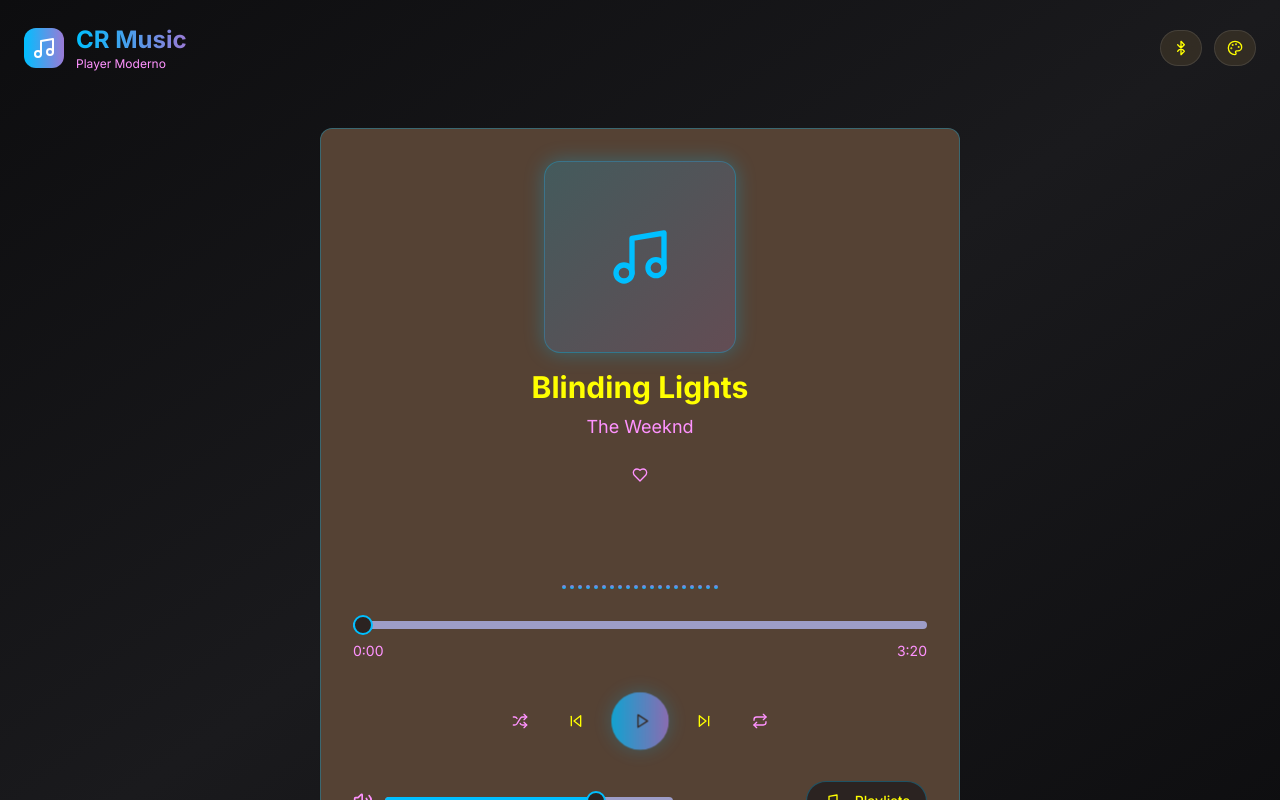
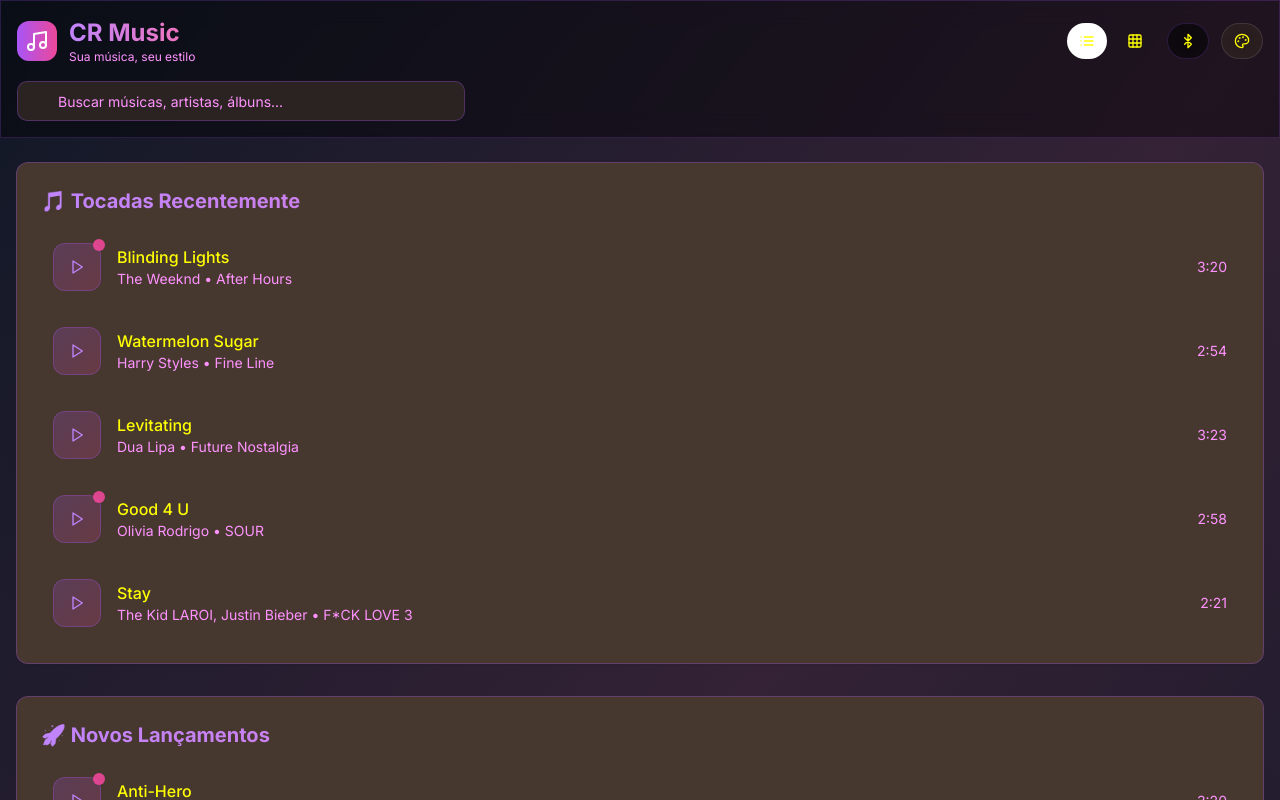
Before and after one commit to Carlos-Manoel-WorkTi/cr-music, a React (Vite) app: page / in a window 1280 px wide. Shown: the top 800 px of the page. Built offline with nearby package versions, Linux system fonts and the light colour scheme.

Commit message:
Fix: Dark mode player color and home list
- Changed the player's color scheme in dark mode.
- Implemented a list of songs and releases on the home screen.

```diff
--- /dev/null
+++ b/src/components/MiniPlayer.tsx
@@ -0,0 +1,128 @@
+
+import React from 'react';
+import { Play, Pause, SkipBack, SkipForward, Heart, Volume2 } from 'lucide-react';
+import { Button } from '@/components/ui/button';
+import { Card, CardContent } from '@/components/ui/card';
+import { Slider } from '@/components/ui/slider';
+
+interface Song {
+  id: string;
+  title: string;
+  artist: string;
+  duration: string;
+}
+
+interface MiniPlayerProps {
+  currentSong: Song;
+  isPlaying: boolean;
+  currentTime: number;
+  duration: number;
+  volume: number[];
+  onPlay: () => void;
+  onPause: () => void;
+  onNext: () => void;
+  onPrevious: () => void;
+  onVolumeChange: (value: number[]) => void;
+  onTimeChange: (value: number[]) => void;
+}
+
+const MiniPlayer: React.FC<MiniPlayerProps> = ({
+  currentSong,
+  isPlaying,
+  currentTime,
+  duration,
+  volume,
+  onPlay,
+  onPause,
+  onNext,
+  onPrevious,
+  onVolumeChange,
+  onTimeChange
+}) => {
+  const formatTime = (seconds: number) => {
+    const mins = Math.floor(seconds / 60);
+    const secs = seconds % 60;
+    return `${mins}:${secs.toString().padStart(2, '0')}`;
+  };
+
+  return (
+    <Card className="fixed bottom-0 left-0 right-0 glass-effect border-t border-purple-500/30 z-50">
+      <CardContent className="p-4">
+        <div className="flex items-center gap-4">
+          {/* Song Info */}
+          <div className="flex items-center gap-3 flex-1 min-w-0">
+            <div className="w-12 h-12 bg-gradient-to-br from-purple-500/20 to-pink-500/20 rounded-lg flex items-center justify-center border border-purple-500/30">
+              <Play size={16} className="text-purple-400" />
+            </div>
+            <div className="min-w-0 flex-1">
+              <h4 className="font-medium truncate text-sm">{currentSong.title}</h4>
+              <p className="text-xs text-muted-foreground truncate">{currentSong.artist}</p>
+            </div>
+            <Button variant="ghost" size="sm" className="rounded-full w-8 h-8 p-0">
+              <Heart size={14} />
+            </Button>
+          </div>
+
+          {/* Controls */}
+          <div className="flex items-center gap-2">
+            <Button
+              variant="ghost"
+              size="sm"
+              onClick={onPrevious}
+              className="rounded-full w-8 h-8 p-0"
+            >
+              <SkipBack size={16} />
+            </Button>
+            <Button
+              variant="ghost"
+              size="sm"
+              onClick={isPlaying ? onPause : onPlay}
+              className="rounded-full w-10 h-10 p-0 bg-purple-500/20 hover:bg-purple-500/30"
+            >
+              {isPlaying ? <Pause size={18} /> : <Play size={18} />}
+            </Button>
+            <Button
+              variant="ghost"
+              size="sm"
+              onClick={onNext}
+              className="rounded-full w-8 h-8 p-0"
+            >
+              <SkipForward size={16} />
+            </Button>
+          </div>
+
+          {/* Progress */}
+          <div className="hidden md:flex items-center gap-2 flex-1 max-w-xs">
+            <span className="text-xs text-muted-foreground min-w-0">
+              {formatTime(currentTime)}
+            </span>
+            <Slider
+              value={[currentTime]}
+              max={duration}
+              step={1}
+              onValueChange={onTimeChange}
+              className="flex-1"
+            />
+            <span className="text-xs text-muted-foreground min-w-0">
+              {formatTime(duration)}
+            </span>
+          </div>
+
+          {/* Volume */}
+          <div className="hidden lg:flex items-center gap-2 max-w-32">
+            <Volume2 size={16} className="text-muted-foreground" />
+            <Slider
+              value={volume}
+              max={100}
+              step={1}
+              onValueChange={onVolumeChange}
+              className="flex-1"
+            />
+          </div>
+        </div>
+      </CardContent>
+    </Card>
+  );
+};
+
+export default MiniPlayer;
--- /dev/null
+++ b/src/components/MusicList.tsx
@@ -0,0 +1,88 @@
+
+import React from 'react';
+import { Play, Heart, MoreHorizontal } from 'lucide-react';
+import { Button } from '@/components/ui/button';
+import { Card, CardContent } from '@/components/ui/card';
+
+interface Song {
+  id: string;
+  title: string;
+  artist: string;
+  album: string;
+  duration: string;
+  cover?: string;
+  isNew?: boolean;
+}
+
+interface MusicListProps {
+  songs: Song[];
+  onPlaySong: (song: Song) => void;
+  title: string;
+}
+
+const MusicList: React.FC<MusicListProps> = ({ songs, onPlaySong, title }) => {
+  return (
+    <Card className="glass-effect border-purple-500/30">
+      <CardContent className="p-6">
+        <h2 className="text-xl font-bold mb-4 bg-gradient-to-r from-purple-400 to-pink-400 bg-clip-text text-transparent">
+          {title}
+        </h2>
+        <div className="space-y-3">
+          {songs.map((song) => (
+            <div
+              key={song.id}
+              className="flex items-center gap-4 p-3 rounded-lg hover:bg-muted/20 transition-all duration-300 group"
+            >
+              <div className="relative">
+                <div className="w-12 h-12 bg-gradient-to-br from-purple-500/20 to-pink-500/20 rounded-lg flex items-center justify-center border border-purple-500/30">
+                  <Play size={16} className="text-purple-400" />
+                </div>
+                {song.isNew && (
+                  <div className="absolute -top-1 -right-1 w-3 h-3 bg-pink-500 rounded-full animate-pulse" />
+                )}
+              </div>
+
+              <div className="flex-1 min-w-0">
+                <h3 className="font-medium truncate">{song.title}</h3>
+                <p className="text-sm text-muted-foreground truncate">
+                  {song.artist} • {song.album}
+                </p>
+              </div>
+
+              <div className="flex items-center gap-2 opacity-0 group-hover:opacity-100 transition-opacity">
+                <Button
+                  variant="ghost"
+                  size="sm"
+                  className="rounded-full w-8 h-8 p-0"
+                >
+                  <Heart size={14} />
+                </Button>
+                <Button
+                  variant="ghost"
+                  size="sm"
+                  onClick={() => onPlaySong(song)}
+                  className="rounded-full w-8 h-8 p-0 hover:bg-purple-500/20"
+                >
+                  <Play size={14} />
+                </Button>
+                <Button
+                  variant="ghost"
+                  size="sm"
+                  className="rounded-full w-8 h-8 p-0"
+                >
+                  <MoreHorizontal size={14} />
+                </Button>
+              </div>
+
+              <span className="text-sm text-muted-foreground min-w-0">
+                {song.duration}
+              </span>
+            </div>
+          ))}
+        </div>
+      </CardContent>
+    </Card>
+  );
+};
+
+export default MusicList;
--- a/src/index.css
+++ b/src/index.css
@@ -8,30 +8,30 @@
     --background: 13 13 15; /* dark-surface-900 */
     --foreground: 250 250 250;
 
-    --card: 24 24 27; /* dark-surface-100 */
+    --card: 20 20 23; /* darker card background */
     --card-foreground: 250 250 250;
 
-    --popover: 24 24 27;
+    --popover: 20 20 23;
     --popover-foreground: 250 250 250;
 
-    --primary: 195 100% 50%; /* electric-blue-500 */
-    --primary-foreground: 13 13 15;
+    --primary: 147 51 234; /* purple-600 */
+    --primary-foreground: 250 250 250;
 
-    --secondary: 240 28% 70%; /* soft-purple-500 */
+    --secondary: 168 85 247; /* purple-400 */
     --secondary-foreground: 13 13 15;
 
-    --muted: 39 39 42; /* dark-surface-200 */
+    --muted: 30 30 35; /* slightly lighter than card */
     --muted-foreground: 161 161 170;
 
-    --accent: 195 100% 50%;
-    --accent-foreground: 13 13 15;
+    --accent: 147 51 234;
+    --accent-foreground: 250 250 250;
 
     --destructive: 0 84.2% 60.2%;
     --destructive-foreground: 250 250 250;
 
-    --border: 39 39 42;
-    --input: 39 39 42;
-    --ring: 195 100% 50%;
+    --border: 30 30 35;
+    --input: 30 30 35;
+    --ring: 147 51 234;
 
     --radius: 0.75rem;
   }
@@ -75,19 +75,19 @@
 
 @layer components {
   .glow-effect {
-    @apply shadow-glow-blue transition-all duration-300;
+    @apply shadow-glow-purple transition-all duration-300;
   }
 
   .glow-effect:hover {
-    @apply shadow-glow-blue scale-105;
+    @apply shadow-glow-purple scale-105;
   }
 
   .audio-visualizer-bar {
-    @apply bg-gradient-to-t from-electric-blue-500 to-soft-purple-500 rounded-full;
+    @apply bg-gradient-to-t from-purple-500 to-pink-400 rounded-full;
     animation: audio-wave 1.5s ease-in-out infinite;
   }
 
   .glass-effect {
-    @apply bg-black/20 backdrop-blur-md border border-white/10;
+    @apply bg-black/40 backdrop-blur-md border border-purple-500/20;
   }
 }
--- a/src/pages/Index.tsx
+++ b/src/pages/Index.tsx
@@ -1,45 +1,61 @@
 
 import React, { useState, useRef, useEffect } from 'react';
-import { Bluetooth, Music, Heart, Volume2 } from 'lucide-react';
+import { Bluetooth, Music, Search, Grid3X3, List } from 'lucide-react';
 import { Button } from '@/components/ui/button';
-import { Card, CardContent } from '@/components/ui/card';
-import { Slider } from '@/components/ui/slider';
-import AudioVisualizer from '@/components/AudioVisualizer';
-import PlayerControls from '@/components/PlayerControls';
+import { Input } from '@/components/ui/input';
 import BluetoothPanel from '@/components/BluetoothPanel';
 import PlaylistManager from '@/components/PlaylistManager';
 import ThemeToggle from '@/components/ThemeToggle';
+import MusicList from '@/components/MusicList';
+import MiniPlayer from '@/components/MiniPlayer';
 
 interface Song {
   id: string;
   title: string;
   artist: string;
+  album?: string;
   duration: string;
   cover?: string;
+  isNew?: boolean;
 }
 
 const Index = () => {
   const [isPlaying, setIsPlaying] = useState(false);
   const [currentTime, setCurrentTime] = useState(0);
-  const [duration, setDuration] = useState(200); // 3:20 em segundos
+  const [duration, setDuration] = useState(200);
   const [volume, setVolume] = useState([75]);
-  const [isRepeat, setIsRepeat] = useState(false);
-  const [isShuffle, setShuffle] = useState(false);
   const [isBluetoothOpen, setIsBluetoothOpen] = useState(false);
   const [isPlaylistOpen, setIsPlaylistOpen] = useState(false);
-  const [isFavorited, setIsFavorited] = useState(false);
-
-  const [currentSong, setCurrentSong] = useState<Song>({
-    id: '1',
-    title: 'Blinding Lights',
-    artist: 'The Weeknd',
-    duration: '3:20'
-  });
+  const [currentSong, setCurrentSong] = useState<Song | null>(null);
+  const [viewMode, setViewMode] = useState<'grid' | 'list'>('list');
 
   const intervalRef = useRef<NodeJS.Timeout | null>(null);
 
+  // Sample data
+  const recentSongs: Song[] = [
+    { id: '1', title: 'Blinding Lights', artist: 'The Weeknd', album: 'After Hours', duration: '3:20', isNew: true },
+    { id: '2', title: 'Watermelon Sugar', artist: 'Harry Styles', album: 'Fine Line', duration: '2:54' },
+    { id: '3', title: 'Levitating', artist: 'Dua Lipa', album: 'Future Nostalgia', duration: '3:23' },
+    { id: '4', title: 'Good 4 U', artist: 'Olivia Rodrigo', album: 'SOUR', duration: '2:58', isNew: true },
+    { id: '5', title: 'Stay', artist: 'The Kid LAROI, Justin Bieber', album: 'F*CK LOVE 3', duration: '2:21' },
+  ];
+
+  const newReleases: Song[] = [
+    { id: '6', title: 'Anti-Hero', artist: 'Taylor Swift', album: 'Midnights', duration: '3:20', isNew: true },
+    { id: '7', title: 'Unholy', artist: 'Sam Smith ft. Kim Petras', album: 'Gloria', duration: '2:36', isNew: true },
+    { id: '8', title: 'As It Was', artist: 'Harry Styles', album: 'Harry\'s House', duration: '2:47', isNew: true },
+    { id: '9', title: 'Heat Waves', artist: 'Glass Animals', album: 'Dreamland', duration: '3:58', isNew: true },
+  ];
+
+  const popularSongs: Song[] = [
+    { id: '10', title: 'Flowers', artist: 'Miley Cyrus', album: 'Endless Summer Vacation', duration: '3:20' },
+    { id: '11', title: 'Calm Down', artist: 'Rema & Selena Gomez', album: 'Rave & Roses', duration: '3:59' },
+    { id: '12', title: 'Bad Habit', artist: 'Steve Lacy', album: 'Gemini Rights', duration: '3:51' },
+    { id: '13', title: 'Shivers', artist: 'Ed Sheeran', album: '= (Equals)', duration: '3:27' },
+  ];
+
   useEffect(() => {
-    if (isPlaying) {
+    if (isPlaying && currentSong) {
       intervalRef.current = setInterval(() => {
         setCurrentTime(prev => {
           if (prev >= duration) {
@@ -60,156 +76,126 @@ const Index = () => {
         clearInterval(intervalRef.current);
       }
     };
-  }, [isPlaying, duration]);
-
-  const formatTime = (seconds: number) => {
-    const mins = Math.floor(seconds / 60);
-    const secs = seconds % 60;
-    return `${mins}:${secs.toString().padStart(2, '0')}`;
-  };
+  }, [isPlaying, duration, currentSong]);
 
   const handlePlay = () => setIsPlaying(true);
   const handlePause = () => setIsPlaying(false);
-  const handleNext = () => {
-    // Implementar lógica de próxima música
-    console.log('Próxima música');
-  };
-  const handlePrevious = () => {
-    // Implementar lógica de música anterior
-    console.log('Música anterior');
-  };
-  const handleRepeat = () => setIsRepeat(!isRepeat);
-  const handleShuffle = () => setShuffle(!isShuffle);
+  const handleNext = () => console.log('Next song');
+  const handlePrevious = () => console.log('Previous song');
 
   const handlePlaySong = (song: Song) => {
     setCurrentSong(song);
     setCurrentTime(0);
+    setDuration(parseInt(song.duration.split(':')[0]) * 60 + parseInt(song.duration.split(':')[1]));
     setIsPlaying(true);
-    setIsPlaylistOpen(false);
   };
 
   return (
-    <div className="min-h-screen bg-gradient-to-br from-dark-surface-900 via-dark-surface-800 to-dark-surface-900 text-foreground">
+    <div className="min-h-screen bg-gradient-to-br from-gray-900 via-purple-900/20 to-gray-900 text-foreground pb-20">
       {/* Header */}
-      <header className="flex items-center justify-between p-4 md:p-6">
+      <header className="sticky top-0 z-40 glass-effect border-b border-purple-500/20">
+        <div className="container mx-auto px-4 py-4">
+          <div className="flex items-center justify-between">
             <div className="flex items-center gap-3">
-          <div className="w-10 h-10 bg-gradient-to-r from-electric-blue-500 to-soft-purple-500 rounded-xl flex items-center justify-center">
+              <div className="w-10 h-10 bg-gradient-to-r from-purple-500 to-pink-500 rounded-xl flex items-center justify-center">
                 <Music size={24} className="text-white" />
               </div>
               <div>
-            <h1 className="text-xl md:text-2xl font-bold bg-gradient-to-r from-electric-blue-500 to-soft-purple-500 bg-clip-text text-transparent">
+                <h1 className="text-xl md:text-2xl font-bold bg-gradient-to-r from-purple-400 to-pink-400 bg-clip-text text-transparent">
                   CR Music
                 </h1>
-            <p className="text-xs text-muted-foreground">Player Moderno</p>
+                <p className="text-xs text-muted-foreground">Sua música, seu estilo</p>
               </div>
             </div>
 
             <div className="flex items-center gap-3">
+              <div className="hidden md:flex items-center gap-2">
+                <Button
+                  variant={viewMode === 'list' ? 'default' : 'ghost'}
+                  size="sm"
+                  onClick={() => setViewMode('list')}
+                  className="rounded-full"
+                >
+                  <List size={16} />
+                </Button>
+                <Button
+                  variant={viewMode === 'grid' ? 'default' : 'ghost'}
+                  size="sm"
+                  onClick={() => setViewMode('grid')}
+                  className="rounded-full"
+                >
+                  <Grid3X3 size={16} />
+                </Button>
+              </div>
               <Button
                 variant="ghost"
                 size="sm"
                 onClick={() => setIsBluetoothOpen(true)}
-            className="rounded-full bg-muted/20 backdrop-blur-md border border-white/10 hover:bg-muted/30 transition-all duration-300"
+                className="rounded-full glass-effect"
               >
                 <Bluetooth size={18} />
               </Button>
               <ThemeToggle />
             </div>
+          </div>
+
+          {/* Search Bar */}
+          <div className="mt-4 max-w-md">
+            <div className="relative">
+              <Search size={18} className="absolute left-3 top-1/2 transform -translate-y-1/2 text-muted-foreground" />
+              <Input
+                placeholder="Buscar músicas, artistas, álbuns..."
+                className="pl-10 glass-effect border-purple-500/30"
+              />
+            </div>
+          </div>
+        </div>
       </header>
 
-      {/* Main Player */}
-      <main className="container mx-auto px-4 py-8 max-w-2xl">
-        <Card className="glass-effect border-electric-blue-500/30 shadow-glow-soft">
-          <CardContent className="p-8 space-y-8">
-            {/* Album Art & Song Info */}
-            <div className="text-center space-y-4">
-              <div className="w-48 h-48 mx-auto bg-gradient-to-br from-electric-blue-500/20 to-soft-purple-500/20 rounded-2xl flex items-center justify-center border border-electric-blue-500/30 shadow-glow-blue">
-                <Music size={64} className="text-electric-blue-500" />
-              </div>
+      {/* Main Content */}
+      <main className="container mx-auto px-4 py-6 space-y-8">
+        <MusicList
+          title="🎵 Tocadas Recentemente"
+          songs={recentSongs}
+          onPlaySong={handlePlaySong}
+        />
 
-              <div className="space-y-2">
-                <h2 className="text-2xl md:text-3xl font-bold">{currentSong.title}</h2>
-                <p className="text-lg text-muted-foreground">{currentSong.artist}</p>
-              </div>
+        <MusicList
+          title="🚀 Novos Lançamentos"
+          songs={newReleases}
+          onPlaySong={handlePlaySong}
+        />
 
-              <Button
-                variant="ghost"
-                size="sm"
-                onClick={() => setIsFavorited(!isFavorited)}
-                className={`rounded-full transition-all duration-300 ${
-                  isFavorited
-                    ? 'text-red-500 hover:text-red-600'
-                    : 'text-muted-foreground hover:text-red-500'
-                }`}
-              >
-                <Heart size={20} fill={isFavorited ? 'currentColor' : 'none'} />
-              </Button>
-            </div>
+        <MusicList
+          title="🔥 Mais Populares"
+          songs={popularSongs}
+          onPlaySong={handlePlaySong}
+        />
+      </main>
 
-            {/* Audio Visualizer */}
-            <AudioVisualizer isPlaying={isPlaying} />
-
-            {/* Progress Bar */}
-            <div className="space-y-3">
-              <Slider
-                value={[currentTime]}
-                max={duration}
-                step={1}
-                onValueChange={(value) => setCurrentTime(value[0])}
-                className="w-full"
-              />
-              <div className="flex justify-between text-sm text-muted-foreground">
-                <span>{formatTime(currentTime)}</span>
-                <span>{formatTime(duration)}</span>
-              </div>
-            </div>
-
-            {/* Player Controls */}
-            <PlayerControls
+      {/* Mini Player */}
+      {currentSong && (
+        <MiniPlayer
+          currentSong={currentSong}
           isPlaying={isPlaying}
+          currentTime={currentTime}
+          duration={duration}
+          volume={volume}
           onPlay={handlePlay}
           onPause={handlePause}
           onNext={handleNext}
           onPrevious={handlePrevious}
-              onRepeat={handleRepeat}
-              onShuffle={handleShuffle}
-              isRepeat={isRepeat}
-              isShuffle={isShuffle}
+          onVolumeChange={setVolume}
+          onTimeChange={(value) => setCurrentTime(value[0])}
         />
+      )}
 
-            {/* Volume & Actions */}
-            <div className="flex items-center justify-between">
-              <div className="flex items-center gap-3 flex-1 max-w-xs">
-                <Volume2 size={20} className="text-muted-foreground" />
-                <Slider
-                  value={volume}
-                  max={100}
-                  step={1}
-                  onValueChange={setVolume}
-                  className="flex-1"
-                />
-              </div>
-
-              <Button
-                variant="outline"
-                onClick={() => setIsPlaylistOpen(true)}
-                className="rounded-full border-electric-blue-500/30 hover:border-electric-blue-500 hover:bg-electric-blue-500/10 transition-all duration-300"
-              >
-                <Music size={18} className="mr-2" />
-                Playlists
-              </Button>
-            </div>
-          </CardContent>
-        </Card>
-      </main>
-
-      {/* Bluetooth Panel */}
+      {/* Panels */}
       <BluetoothPanel
         isOpen={isBluetoothOpen}
         onClose={() => setIsBluetoothOpen(false)}
       />
 
-      {/* Playlist Manager */}
       <PlaylistManager
         isOpen={isPlaylistOpen}
         onClose={() => setIsPlaylistOpen(false)}
--- a/tailwind.config.ts
+++ b/tailwind.config.ts
@@ -124,7 +124,7 @@ export default {
 			},
 			boxShadow: {
 				'glow-blue': '0 0 20px rgba(0, 191, 255, 0.3)',
-				'glow-purple': '0 0 20px rgba(154, 122, 214, 0.3)',
+				'glow-purple': '0 0 20px rgba(147, 51, 234, 0.3)',
 				'glow-soft': '0 4px 20px rgba(0, 0, 0, 0.3)'
 			}
 		}
```
Lines whose indentation alone changed are shown as unchanged.
